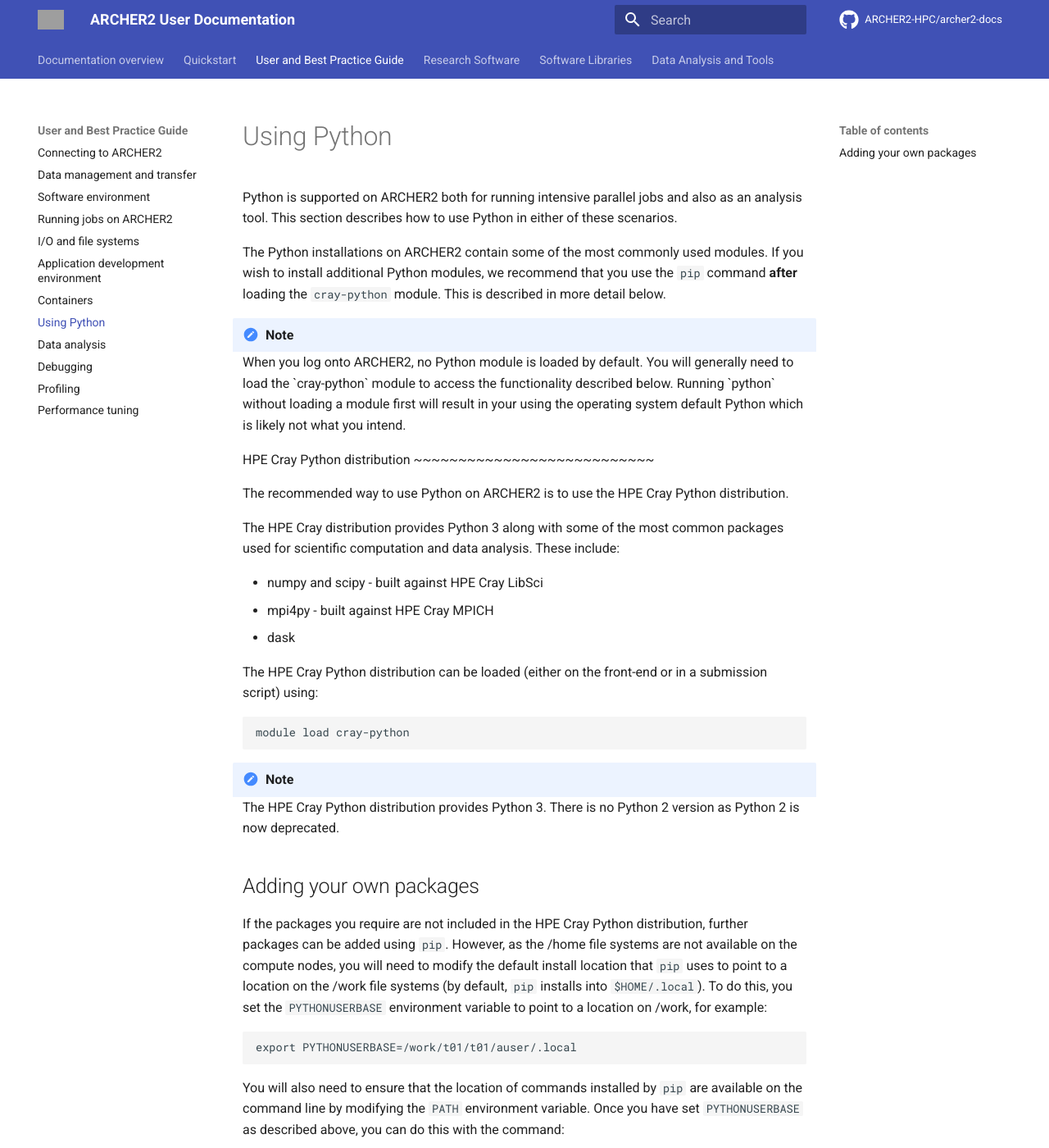
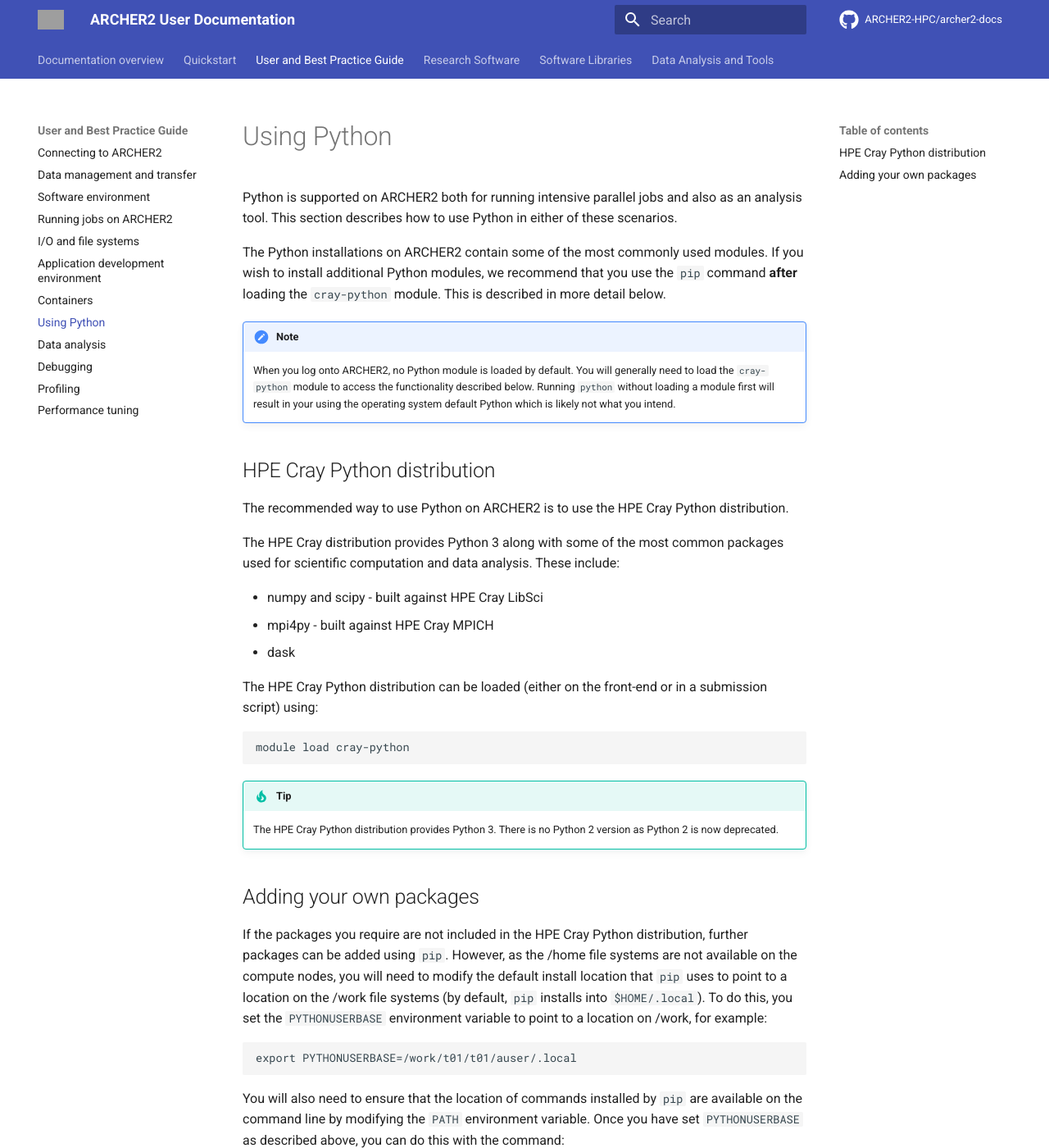
Before and after one commit to aturner-epcc/docs-test2, an MkDocs documentation site: the page built from docs/user-guide/python.md, in a window 1280 px wide and 1400 px high. Shown: the whole window at 82% size. Built offline with MkDocs 1.6.1 and Material for MkDocs 9.7.7, drawn with Linux system fonts in a browser that asks for light colours; comment, search, counter and statistics services are not loaded; some of the changed text lies outside the part shown; grey boxes are pictures that could not be loaded.

Commit message:
Updates Python docs

```diff
--- a/docs/user-guide/python.md
+++ b/docs/user-guide/python.md
@@ -9,23 +9,14 @@
 recommend that you use the `pip` command **after** loading the
 `cray-python` module. This is described in more detail below.
 
-<div class="note">
+!!! note
+    When you log onto ARCHER2, no Python module is loaded by default. You
+    will generally need to load the `cray-python` module to access the
+    functionality described below. Running `python` without loading a module
+    first will result in your using the operating system default Python
+    which is likely not what you intend.
 
-<div class="admonition-title">
-
-Note
-
-</div>
-
-When you log onto ARCHER2, no Python module is loaded by default. You
-will generally need to load the `cray-python` module to access the
-functionality described below. Running `python` without loading a module
-first will result in your using the operating system default Python
-which is likely not what you intend.
-
-</div>
-
-HPE Cray Python distribution ~~~~~~~~~~~~~~~~~~~~~~~~~~~
+## HPE Cray Python distribution
 
 The recommended way to use Python on ARCHER2 is to use the HPE Cray
 Python distribution.
@@ -43,18 +34,9 @@
 
     module load cray-python
 
-<div class="note">
-
-<div class="admonition-title">
-
-Note
-
-</div>
-
-The HPE Cray Python distribution provides Python 3. There is no Python 2
-version as Python 2 is now deprecated.
-
-</div>
+!!! tip
+    The HPE Cray Python distribution provides Python 3. There is no Python 2
+    version as Python 2 is now deprecated.
 
 ## Adding your own packages
 
@@ -83,14 +65,14 @@
 
     pip install --user <package_name>
 
-This uses the "-\\-user" flag to ensure the packages are installed in
+This uses the `--user` flag to ensure the packages are installed in
 your user directory.
 
 We recommend that you use the `pipenv` and/or `virtualenv` packages to
 manage your Python environments. For information on how to do this see:
 
->   - [Pipenv and Virtual
->     Environments](https://docs.python-guide.org/dev/virtualenvs/)
+   - [Pipenv and Virtual
+     Environments](https://docs.python-guide.org/dev/virtualenvs/)
 
 # Running Python on the compute nodes
 
@@ -126,10 +108,10 @@
 Programmes that have been parallelised with mpi4py can be run on
 multiple processors on ARCHER2. A sample submission script is given
 below. The primary difference from the Python submission script in the
-previous section is that we must run the programme using `srun python
-my_prog.py` instead of `python my_prog,py`. Failing to do so will cause
-a segmentation fault in your programme when it reaches the line `from
-mpi4py import MPI`.
+previous section is that we must run the programme using
+`srun python my_prog.py` instead of `python my_prog,py`. Failing to do so will cause
+a segmentation fault in your programme when it reaches the line
+`from mpi4py import MPI`.
 
     #!/bin/bash --login
     # Slurm job options (job-name, compute nodes, job time)
```
